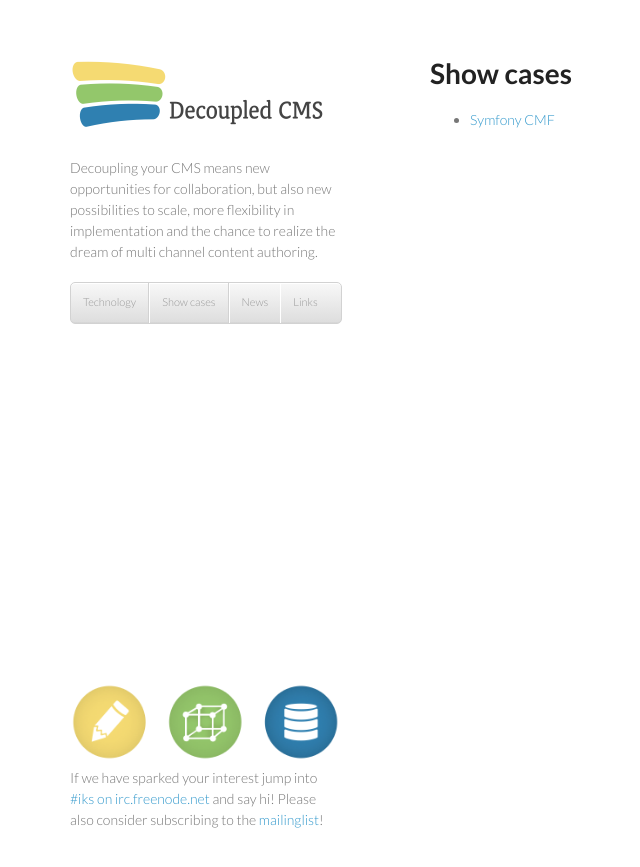
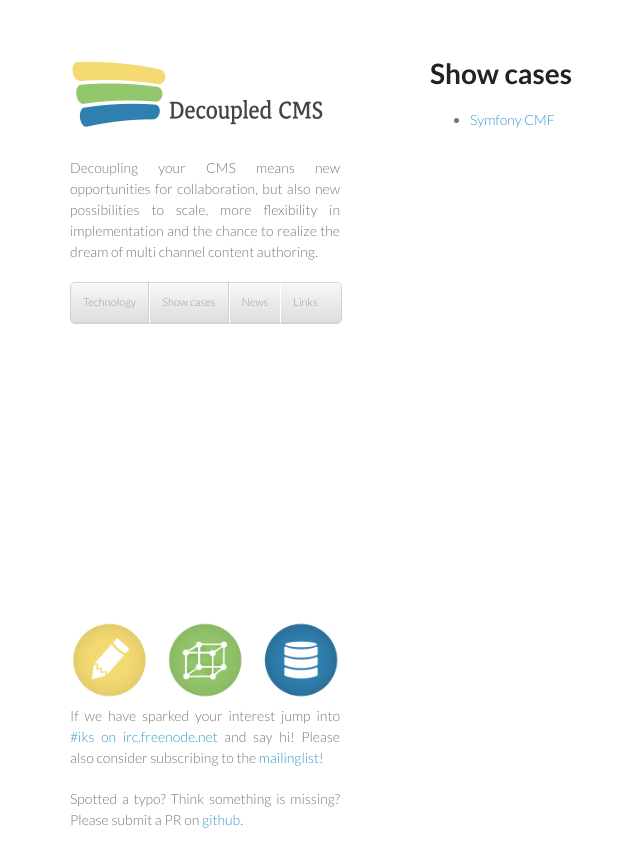
Before and after one commit to decoupledCMS/decoupledcms.github.com, a Jekyll site: the page built from show_cases.md, in a window 1280 px wide. Shown: the top 867 px of the page, without its empty margins (140-780 px from the left). Built offline with Jekyll 4.4.1, drawn with Linux system fonts in a browser that asks for light colours.

Commit message:
tweaking header/footer

```diff
--- a/_includes/footer.html
+++ b/_includes/footer.html
@@ -7,4 +7,8 @@
     Please also consider subscribing to the <a href="http://wiki.iks-project.eu/index.php/Mailinglists">mailinglist</a>!
 </p>
 
+<p>
+    Spotted a typo? Think something is missing? Please submit a PR on <a href="http://github.com/decoupledCMS/decoupledcms.github.com">github</a>.
+</p>
+
 </footer>
--- a/_includes/header.html
+++ b/_includes/header.html
@@ -3,7 +3,7 @@
     <a href="/index.html"><img src="/images/logo.png" alt="Decoupled Content Management Systems"/></a>
 </h1>
 
-<p class="view">
+<p>
     Decoupling your CMS means new opportunities for collaboration, but also
     new possibilities to scale, more flexibility in implementation and the
     chance to realize the dream of multi channel content authoring.
--- a/stylesheets/styles.css
+++ b/stylesheets/styles.css
@@ -101,6 +101,10 @@ header {
   position:fixed;
 }
 
+header p {
+  text-align: justify
+}
+
 header ul {
   list-style:none;
   height:40px;
@@ -184,6 +188,10 @@ footer {
   bottom:50px;
 }
 
+footer p {
+    text-align: justify
+}
+
 @media print, screen and (max-width: 960px) {
 
   div.wrapper {
```
